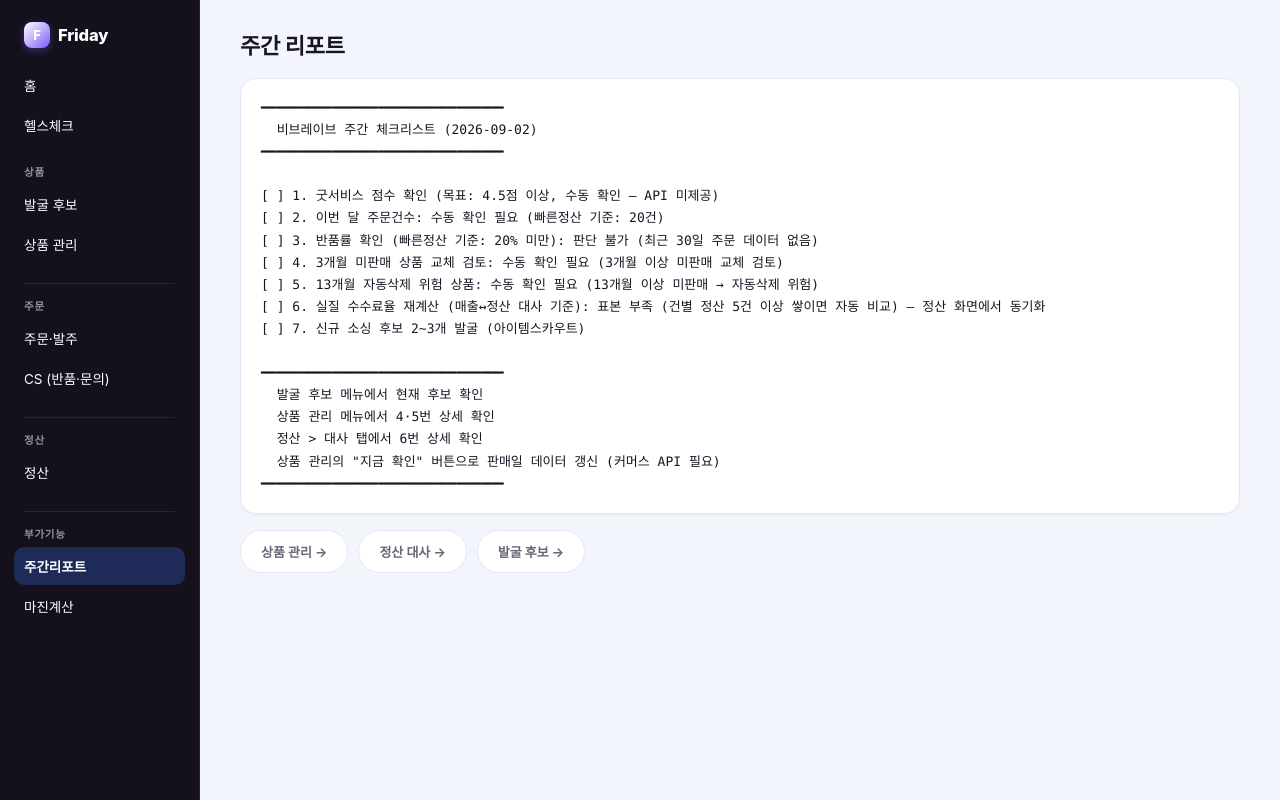
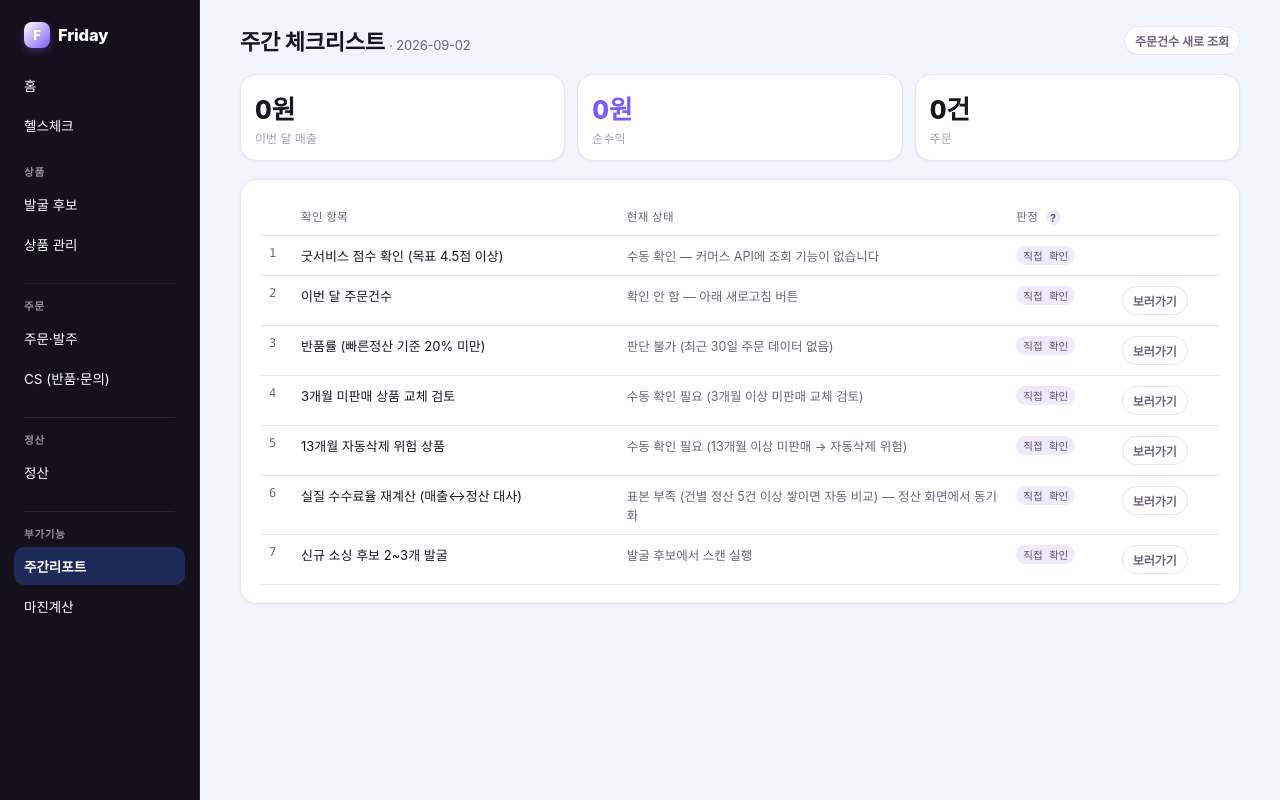
Before and after one commit to mhkim15/Danyol, a Flask app: page /report in a window 1280 px wide. Run offline with Flask 3, Linux system fonts and the light colour scheme; some web fonts are replaced.

Commit message:
전 메뉴 정비 6단계 — 주간리포트를 표로, 마진계산에 절대이익 판정·역산 추가
주간리포트
- 텍스트 덩어리 하나 → 표 + 판정 배지. 내부적으로 만든 값들을 곧바로 문자열로
  뭉개 버리고 있었다. 구조화 함수(weekly_checklist)를 만들고 CLI 텍스트도
  거기서 만들게 해 두 벌로 갈라지지 않게 함
- 항목마다 해당 화면으로 가는 링크 추가
- 이번 달 매출·순수익·주문 요약 추가 — 홈 매출 카드가 여기로 오던 시절 정작
  그 수치가 없었다
- 주문 실조회(30일치 API)를 버튼 눌렀을 때만. 네 화면 중 가장 느렸다

마진계산
- 절대이익 판정 표시. 계산은 하면서 화면엔 없어, 마진율이 목표를 넘으면
  개당 이익이 기준 미달이어도 "목표 달성"으로 보였다(헬스체크는 이 기준으로
  미달 상품을 센다)
- 도매가 → 권장 판매가 역산 모드 추가. 소싱이 쓰는 함수를 그대로 재사용해
  계산기와 실제 등록가가 다른 답을 내지 않게 함
- 적용 수수료율 명시 — 조용히 최대치(4%)가 적용되고 있었다
- 빈 값·문자 입력 시 500으로 죽던 자리에 안내 문구

Co-Authored-By: Claude Opus 5 <noreply@anthropic.com>

```diff
--- a/bebrave/report/__init__.py
+++ b/bebrave/report/__init__.py
@@ -1,4 +1,4 @@
-from .weekly import weekly_summary
+from .weekly import weekly_summary, weekly_checklist
 from .sales import (
     load_orders as load_sales_orders,
     record_orders as record_sales_orders,
@@ -12,7 +12,7 @@ from .cashflow import cash_events
 from .replacement import suggest_replacements
 
 __all__ = [
-    "weekly_summary", "load_sales_orders", "record_sales_orders", "sales_month_series",
+    "weekly_summary", "weekly_checklist", "load_sales_orders", "record_sales_orders", "sales_month_series",
     "product_performance", "recent_order_counts", "sales_tier",
     "load_claims", "record_claims", "return_rate", "claim_counts_by_product",
     "check_store_health", "check_store_health_macro", "cash_events", "suggest_replacements",
--- a/bebrave/report/weekly.py
+++ b/bebrave/report/weekly.py
@@ -72,12 +72,61 @@ def _live_fee_suggestion() -> str:
         return "조회 실패"
 
 
+def weekly_checklist(live_orders: bool = True) -> list:
+    """주간 체크 항목을 구조로 반환 — 화면이 표·배지로 그릴 수 있도록.
+
+    지금까지는 이 값들을 만들자마자 한 덩어리 문자열로 뭉개서 버렸다. 텍스트
+    요약(weekly_summary)도 이 목록에서 만들어 두 벌이 갈라지지 않게 한다.
+
+    live_orders=False면 주문건수 실조회(30일치 API 호출)를 건너뛴다 — 화면은
+    방문마다 이걸 태우면 가장 느린 페이지가 된다.
+
+    status: ok(조치 불필요) / warn(확인 필요) / manual(사람이 직접) / unknown(조회 실패)
+    """
+    stale_line, risky_line = _live_stale_products()
+    order_line = _live_order_count() if live_orders else "확인 안 함 — 아래 새로고침 버튼"
+
+    def _status(text, ok_when_none=True):
+        if "조회 실패" in text:
+            return "unknown"
+        if "수동 확인" in text or "확인 안 함" in text or "표본 부족" in text or "판단 불가" in text:
+            return "manual"
+        if "없음" in text and ok_when_none:
+            return "ok"
+        if "✗" in text or "초과" in text:
+            return "warn"
+        return "ok"
+
+    return_line = _live_return_rate()
+    fee_line = _live_fee_suggestion()
+
+    return [
+        {"n": 1, "label": f"굿서비스 점수 확인 (목표 {GOOD_SERVICE_MIN}점 이상)",
+         "value": "수동 확인 — 커머스 API에 조회 기능이 없습니다", "status": "manual", "link": ""},
+        {"n": 2, "label": "이번 달 주문건수", "value": order_line,
+         "status": _status(order_line, ok_when_none=False), "link": "/orders"},
+        {"n": 3, "label": f"반품률 (빠른정산 기준 {FAST_SETTLEMENT_MAX_RETURN:.0%} 미만)",
+         "value": return_line, "status": _status(return_line), "link": "/cs"},
+        {"n": 4, "label": f"{STALE_PRODUCT_MONTHS}개월 미판매 상품 교체 검토",
+         "value": stale_line, "status": _status(stale_line), "link": "/products?tab=nosale"},
+        {"n": 5, "label": f"{AUTO_DELETE_MONTHS}개월 자동삭제 위험 상품",
+         "value": risky_line, "status": "ok" if risky_line == "없음" else _status(risky_line),
+         "link": "/products"},
+        {"n": 6, "label": "실질 수수료율 재계산 (매출↔정산 대사)",
+         "value": fee_line, "status": _status(fee_line), "link": "/settlement?tab=reconcile"},
+        {"n": 7, "label": "신규 소싱 후보 2~3개 발굴",
+         "value": "발굴 후보에서 스캔 실행", "status": "manual", "link": "/candidates"},
+    ]
+
+
 def weekly_summary() -> str:
     today = date.today()
-    order_count = _live_order_count()
-    stale_line, risky_line = _live_stale_products()
-    return_rate_line = _live_return_rate()
-    fee_line = _live_fee_suggestion()
+    rows = {r["n"]: r["value"] for r in weekly_checklist()}
+    order_count = rows[2]
+    return_rate_line = rows[3]
+    stale_line = rows[4]
+    risky_line = rows[5]
+    fee_line = rows[6]
 
     return f"""
 ━━━━━━━━━━━━━━━━━━━━━━━━━━━━━━━
@@ -105,6 +154,13 @@ def _self_check() -> None:
     summary = weekly_summary()
     assert "판매추적" not in summary, "삭제된 메뉴명이 리포트에 남아있음"
     assert "상품 관리" in summary
+
+    # 화면(표)과 CLI(텍스트)가 같은 목록에서 나오는지 — 두 벌로 갈라지면 한쪽만 고치게 된다.
+    rows = weekly_checklist(live_orders=False)
+    assert [r["n"] for r in rows] == [1, 2, 3, 4, 5, 6, 7], "체크 항목 번호가 어긋남"
+    assert all(r["status"] in ("ok", "warn", "manual", "unknown") for r in rows), "알 수 없는 상태값"
+    assert rows[1]["status"] == "manual", "주문 실조회를 건너뛰면 수동 표시여야 함"
+
     print("weekly.py self-check 통과")
 
 
--- a/webapp/app.py
+++ b/webapp/app.py
@@ -1846,23 +1846,60 @@ def tracker_sync():
 
 @app.route("/report")
 def report():
-    from bebrave.report import weekly_summary
-    return render_template("report.html", summary=weekly_summary())
+    """주간 체크리스트. 주문 실조회는 30일치 API 호출이라 방문마다 돌리면 가장 느린
+    화면이 된다 — ?live=1(새로고침 버튼)일 때만 태우고, 평소엔 로컬 데이터로 그린다."""
+    from bebrave.report import weekly_checklist, load_sales_orders, sales_month_series
+
+    live = request.args.get("live") == "1"
+    rows = weekly_checklist(live_orders=live)
+
+    # 홈 매출 카드가 여기로 오던 시절 정작 매출 수치가 없었다 — 이번 달 요약을 같이 낸다.
+    today = date.today()
+    series = sales_month_series(load_sales_orders(), today.year, today.month)
+    this_month = {
+        "revenue": sum(p["revenue"] for p in series),
+        "profit": sum(p["profit"] for p in series),
+        "order_count": sum(p["order_count"] for p in series),
+        "uncertain_count": sum(p.get("uncertain_count", 0) for p in series),
+    }
+    return render_template("report.html", rows=rows, live=live, this_month=this_month, today=today)
 
 
 # ── 마진 계산기 ────────────────────────────────────────────────────────────
 
 @app.route("/margin", methods=["GET", "POST"])
 def margin():
+    """판매가로 마진을 보는 정방향과, 도매가로 권장 판매가를 뽑는 역방향 둘 다.
+    역산은 소싱 파이프라인이 쓰는 estimate_sale_price를 그대로 재사용한다 —
+    계산기와 실제 등록가가 다른 답을 내면 안 된다."""
+    from bebrave.config import ORDER_FEE, SALES_FEE_MAX, CS_RESERVE, MIN_ABS_PROFIT
+
     result = None
+    suggested = None
+    mode = request.form.get("mode", "forward")
+    error = None
     if request.method == "POST":
-        from bebrave.margin.calculator import calculate as calc_margin
-        result = calc_margin(
-            sale_price=int(request.form.get("price", 0)),
-            cost_price=int(request.form.get("cost", 0)),
-            free_shipping=request.form.get("free_shipping") == "on",
-        )
-    return render_template("margin.html", result=result)
+        from bebrave.margin.calculator import calculate as calc_margin, estimate_sale_price
+        try:
+            cost = int(request.form.get("cost") or 0)
+            if mode == "reverse":
+                if cost <= 0:
+                    raise ValueError("도매가를 입력하세요")
+                suggested = estimate_sale_price(cost)
+                result = calc_margin(sale_price=suggested, cost_price=cost)
+            else:
+                price = int(request.form.get("price") or 0)
+                if price <= 0 or cost <= 0:
+                    raise ValueError("판매가와 도매가를 입력하세요")
+                result = calc_margin(sale_price=price, cost_price=cost,
+                                      free_shipping=request.form.get("free_shipping") == "on")
+        except ValueError as e:
+            # 숫자가 아닌 값이 들어오면 500으로 죽던 자리 — 화면에서 알려준다.
+            error = "숫자를 입력하세요" if "invalid literal" in str(e) else str(e)
+
+    return render_template("margin.html", result=result, mode=mode, suggested=suggested, error=error,
+                            fee_rates={"order": ORDER_FEE, "sales": SALES_FEE_MAX, "cs": CS_RESERVE},
+                            min_abs_profit=MIN_ABS_PROFIT)
 
 
 # ── 도매매 발주 (실제 결제 — 확인 필수, 페이지는 /orders로 통합됨) ─────────────────
--- a/webapp/templates/report.html
+++ b/webapp/templates/report.html
@@ -1,15 +1,62 @@
 {% extends "base.html" %}
 {% block title %}주간리포트{% endblock %}
 {% block content %}
-<h1>주간 리포트</h1>
+<div class="row" style="justify-content:space-between;align-items:center;margin-bottom:18px;">
+  <h1 style="margin:0;">주간 체크리스트 <span class="muted" style="font-size:13px;font-weight:400;">· {{ today }}</span></h1>
+  {% if not live %}
+  <a class="btn secondary btn-sm" href="{{ url_for('report', live=1) }}">주문건수 새로 조회</a>
+  {% endif %}
+</div>
+
+<div class="stat-grid" style="margin-bottom:18px;">
+  <div class="stat-card">
+    <p class="stat-num">{{ "{:,}".format(this_month.revenue) }}원</p>
+    <p class="stat-label">이번 달 매출</p>
+  </div>
+  <div class="stat-card">
+    <p class="stat-num money">{{ "{:,}".format(this_month.profit) }}원</p>
+    <p class="stat-label">순수익{% if this_month.uncertain_count %} <span class="badge-warn" title="등록 상품과 매칭 안 된 주문 — 순수익 미포함">원가미상 {{ this_month.uncertain_count }}건 제외</span>{% endif %}</p>
+  </div>
+  <div class="stat-card">
+    <p class="stat-num">{{ this_month.order_count }}건</p>
+    <p class="stat-label">주문</p>
+  </div>
+</div>
 
 <div class="panel">
-  <pre style="white-space:pre-wrap;font-family:var(--mono);font-size:13px;line-height:1.7;margin:0;">{{ summary }}</pre>
-</div>
-
-<div class="row" style="margin-top:14px;">
-  <a class="btn secondary" href="{{ url_for('products_view') }}">상품 관리 →</a>
-  <a class="btn secondary" href="{{ url_for('settlement_view', tab='reconcile') }}">정산 대사 →</a>
-  <a class="btn secondary" href="{{ url_for('candidates') }}">발굴 후보 →</a>
+  <div class="table-wrap">
+  <table>
+    <tr>
+      <th style="width:32px;"></th>
+      <th style="width:34%;">확인 항목</th>
+      <th>현재 상태</th>
+      <th style="width:11%;">판정
+        <button type="button" class="tip-btn" data-tip-toggle>?<span class="tip-bubble">
+          <ul>
+            <li><b>이상 없음</b> — 이번 주에 손댈 것 없음</li>
+            <li><b>확인 필요</b> — 기준을 벗어났거나 대상 상품이 있음</li>
+            <li><b>직접 확인</b> — 자동 조회가 불가능한 항목(수동 또는 표본 부족)</li>
+            <li><b>조회 실패</b> — 연동 오류. 값이 없는 것과 다릅니다</li>
+          </ul>
+        </span></button>
+      </th>
+      <th style="width:11%;"></th>
+    </tr>
+    {% for r in rows %}
+    <tr>
+      <td class="mono muted">{{ r.n }}</td>
+      <td>{{ r.label }}</td>
+      <td class="muted" style="font-size:12.5px;">{{ r.value }}</td>
+      <td>
+        {% if r.status == 'ok' %}<span class="badge-ok">이상 없음</span>
+        {% elif r.status == 'warn' %}<span class="badge-err">확인 필요</span>
+        {% elif r.status == 'unknown' %}<span class="badge-warn">조회 실패</span>
+        {% else %}<span class="badge">직접 확인</span>{% endif %}
+      </td>
+      <td>{% if r.link %}<a class="btn secondary btn-sm" href="{{ r.link }}">보러가기</a>{% endif %}</td>
+    </tr>
+    {% endfor %}
+  </table>
+  </div>
 </div>
 {% endblock %}
```
Also changed, not shown: webapp/templates/margin.html (+58 -11 lines).
